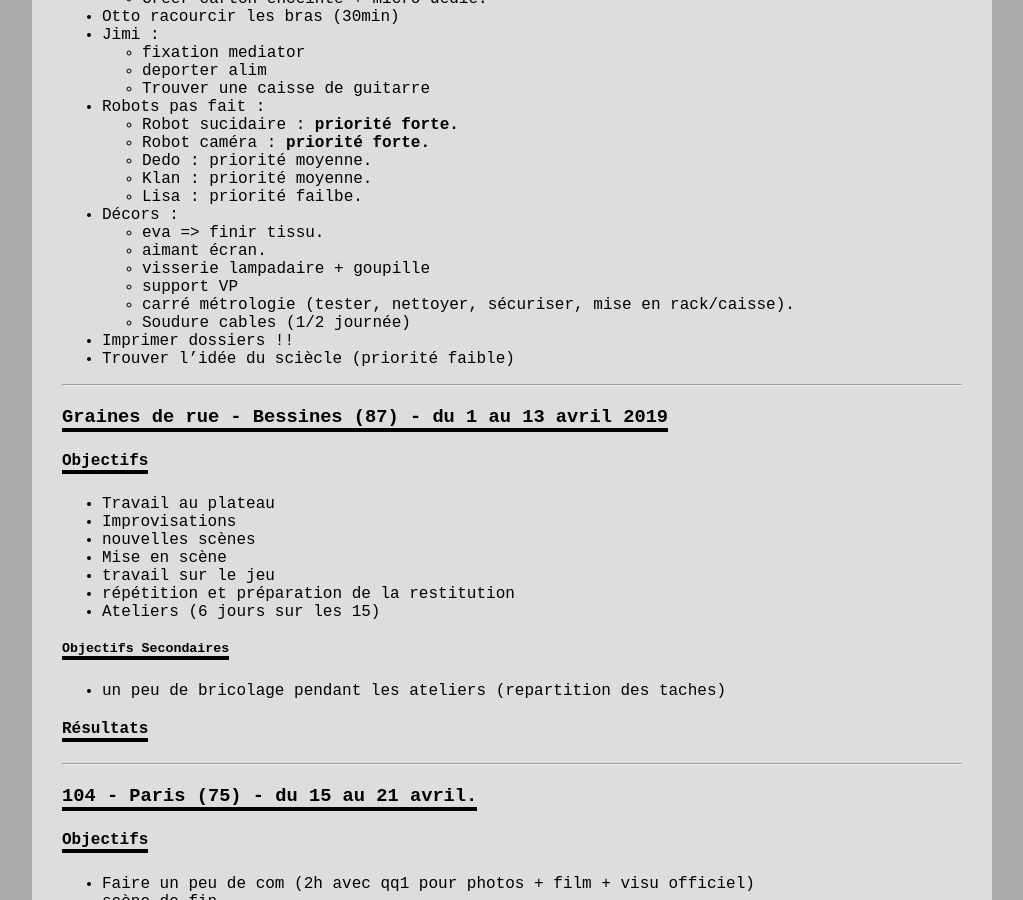
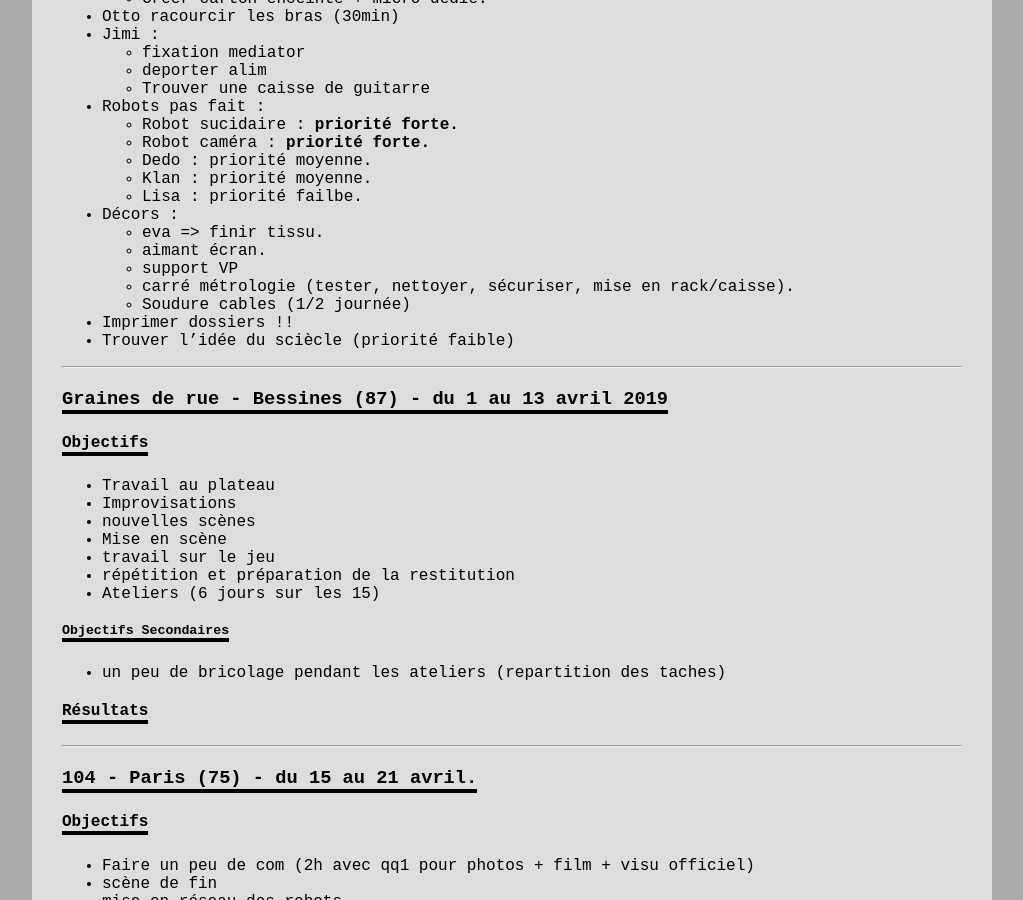
Before and after one commit to LeonLenclos/turing-test, a Jekyll site: the page built from contenu/organisation/residences.md, in a window 1280 px wide and 900 px high, scrolled down 6910 px. Shown: the whole window, without its empty margins (128-1151 px from the left). Built offline with Jekyll 4.4.1, drawn with Linux system fonts in a browser that asks for light colours; nearby versions of some CDN libraries; our own code applies the rules of GitHub Pages for plain Markdown files; a script that is not in the unit is left out; the repository's description, which GitHub fills in, is left out.

Commit message:
Update residences.md

```diff
--- a/contenu/organisation/residences.md
+++ b/contenu/organisation/residences.md
@@ -345,7 +345,6 @@ life time conversation sur le serveur -> 12h
 - Décors :
     - eva => finir tissu.
     - aimant écran.
-    - visserie lampadaire + goupille
     - support VP
     - carré métrologie (tester, nettoyer, sécuriser, mise en rack/caisse).
     - Soudure cables (1/2 journée)
```
